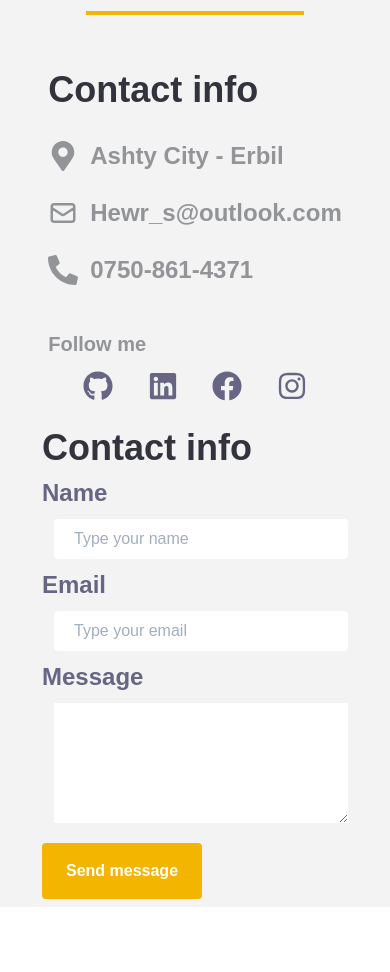
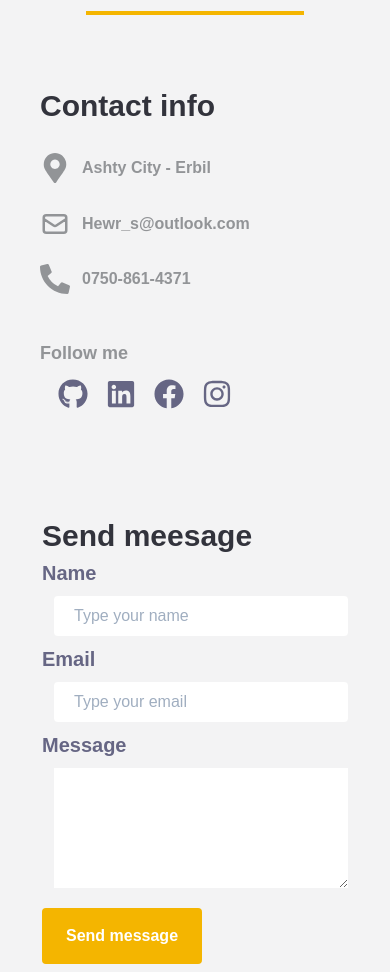
Before and after one commit to Revan99/Portfolio, a React (Create React App) app: page / in a window 390 px wide. Shown: the part 4920-5892 px from the top of the page. Before the commit the page ends 5827 px from the top, so only its background shows below. Built offline with nearby package versions, Linux system fonts and the light colour scheme.

Commit message:
modify styles

```diff
--- a/src/components/ContactForm.js
+++ b/src/components/ContactForm.js
@@ -2,19 +2,20 @@ import React from "react";
 
 const ContactForm = ({ them }) => {
   return (
-    <div className=" sm:w-full md:w-4/12 sm">
+    <div className=" sm:w-full md:w-4/12 flex flex-col justify-around   ">
       <h2
-        className={` text-4xl font-extrabold ${
+        className={` block text-3xl sm:text-4xl font-extrabold ${
           them ? "text-4thColorLight" : "text-5thColorDark"
         } `}
       >
         {" "}
-        Contact info
+        Send meesage
       </h2>
+      <div>
         <form className="flex flex-col justify-evenly">
           <label
             htmlFor="name"
-          className={`text-2xl mb-2 font-extrabold ${
+            className={`text-xl sm:text-2xl mb-2 font-extrabold ${
               them ? "text-5thColorLight" : "text-5thColorDark"
             }`}
           >
@@ -28,7 +29,7 @@ const ContactForm = ({ them }) => {
           />
           <label
             htmlFor="email "
-          className={`text-2xl mb-2 font-extrabold ${
+            className={`text-xl sm:text-2xl mb-2 font-extrabold ${
               them ? "text-5thColorLight" : "text-5thColorDark"
             }`}
           >
@@ -42,7 +43,7 @@ const ContactForm = ({ them }) => {
           />
           <label
             htmlFor="message"
-          className={`text-2xl mb-2 font-extrabold ${
+            className={`text-xl sm:text-2xl mb-2 font-extrabold ${
               them ? "text-5thColorLight" : "text-5thColorDark"
             }`}
           >
@@ -60,6 +61,7 @@ const ContactForm = ({ them }) => {
           </button>
         </form>
       </div>
+    </div>
   );
 };
 
--- a/src/components/ContactInfo.js
+++ b/src/components/ContactInfo.js
@@ -7,9 +7,9 @@ import PersonalInfo from "./../personalInfo/PersonalInfo.json";
 const ContactInfo = ({ them }) => {
   return (
     <>
-      <div className=" flex flex-col justify-evenly sm:mb-16 ">
+      <div className=" flex flex-col justify-evenly mb-16 sm:mb-0  sm:m-0 sm:p-0 p-5 mr-auto ml-0">
         <h2
-          className={` text-4xl font-extrabold ${
+          className={` text-3xl sm:text-4xl font-extrabold ${
             them ? "text-4thColorLight" : "text-5thColorDark"
           } `}
         >
@@ -17,19 +17,19 @@ const ContactInfo = ({ them }) => {
           Contact info
         </h2>
         <div
-          className={`flex flex-col ${
+          className={`flex flex-col   ${
             them ? "text-6thColorLight" : " text-7thColorDark"
           }  h-48 justify-evenly`}
         >
-          <div className="text-2xl  font-extrabold flex items-center   ">
+          <div className=" text-base sm:text-2xl  font-extrabold flex items-center   ">
             <FaMapMarkerAlt size={30} />
             <p className="ml-3">{PersonalInfo.location}</p>
           </div>
-          <div className="text-2xl  font-extrabold flex items-center   ">
+          <div className=" text-base sm:text-2xl  font-extrabold flex items-center   ">
             <HiOutlineMail size={30} />
             <p className="ml-3">{PersonalInfo.email}</p>
           </div>
-          <div className="text-2xl  font-extrabold flex items-center     ">
+          <div className=" text-base sm:text-2xl  font-extrabold flex items-center     ">
             <FaPhoneAlt size={30} />
             <p className="ml-3">{PersonalInfo.PhoneNo}</p>
           </div>
--- a/src/components/FollowMe.js
+++ b/src/components/FollowMe.js
@@ -5,7 +5,7 @@ import PersonalInfo from "./../personalInfo/PersonalInfo.json";
 const FollowMe = () => {
   return (
     <div className="mb-5">
-      <h3 className=" text-xl font-extrabold mt-5  text-6thColorLight">
+      <h3 className=" text-lg sm:text-xl font-extrabold mt-5  text-6thColorLight">
         Follow me
       </h3>
       <div className="flex mt-3 sm:justify-between justify-evenly">
--- a/src/sections/ContactMe.js
+++ b/src/sections/ContactMe.js
@@ -7,7 +7,7 @@ const ContactMe = ({ them }) => {
   return (
     <div className="relative" id="contact">
       <div
-        className={` top-0 w-full  pt-12 min-h-screen h-fitContent flex items-center  pb-2 flex-col  absolute   ${
+        className={` top-0 w-full  pt-12 min-h-screen h-fitContent flex items-center  pb-2 flex-col p-5 absolute   ${
           them ? "bg-tertiaryLight" : "bg-tertiaryDark"
         }  justify-evenly`}
       >
```
Lines whose indentation alone changed are shown as unchanged.
